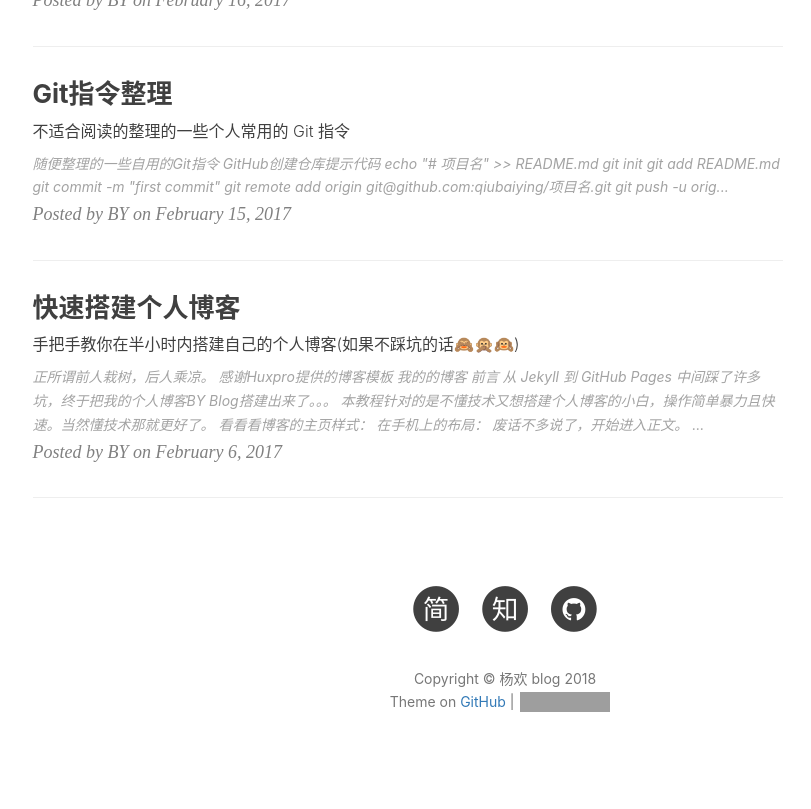
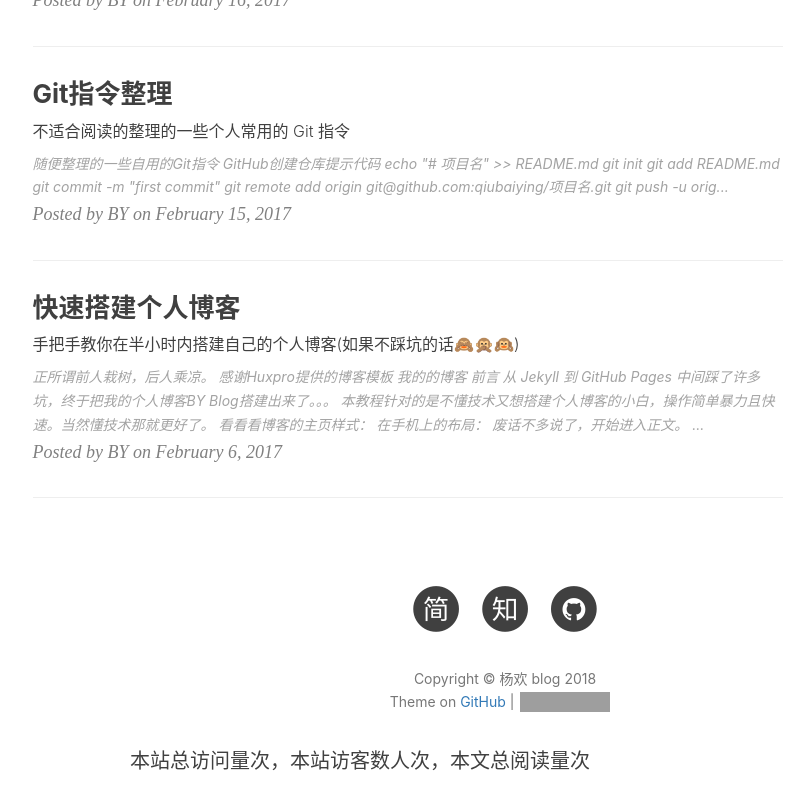
Before and after one commit to yhxt/yhxt.github.io, a Jekyll site: the page built from index.html, in a window 1280 px wide and 900 px high, scrolled down 1365 px. Shown: the top 809 px of the window, without its empty margins (135-946 px from the left). Built offline with Jekyll 4.4.1, drawn with Linux system fonts in a browser that asks for light colours; nearby versions of some CDN libraries; the list of posts is cut into pages by our own code; comment, search, counter and statistics services are not loaded; grey boxes are pictures that could not be loaded.

Commit message:
yhxt
add

```diff
--- a/_includes/footer.html
+++ b/_includes/footer.html
@@ -99,6 +99,9 @@
                         frameborder="0" scrolling="0" width="100px" height="20px"
                         src="https://ghbtns.com/github-btn.html?user={{ site.github_username }}&repo={{ site.github_username }}.github.io&type=star&count=true" >
                     </iframe>
+                </p>
+                <p>
+                    本站总访问量<span id="busuanzi_value_site_pv"></span>次，本站访客数<span id="busuanzi_value_site_uv"></span>人次，本文总阅读量<span id="busuanzi_value_page_pv"></span>次
                 </p>
             </div>
         </div>
```
